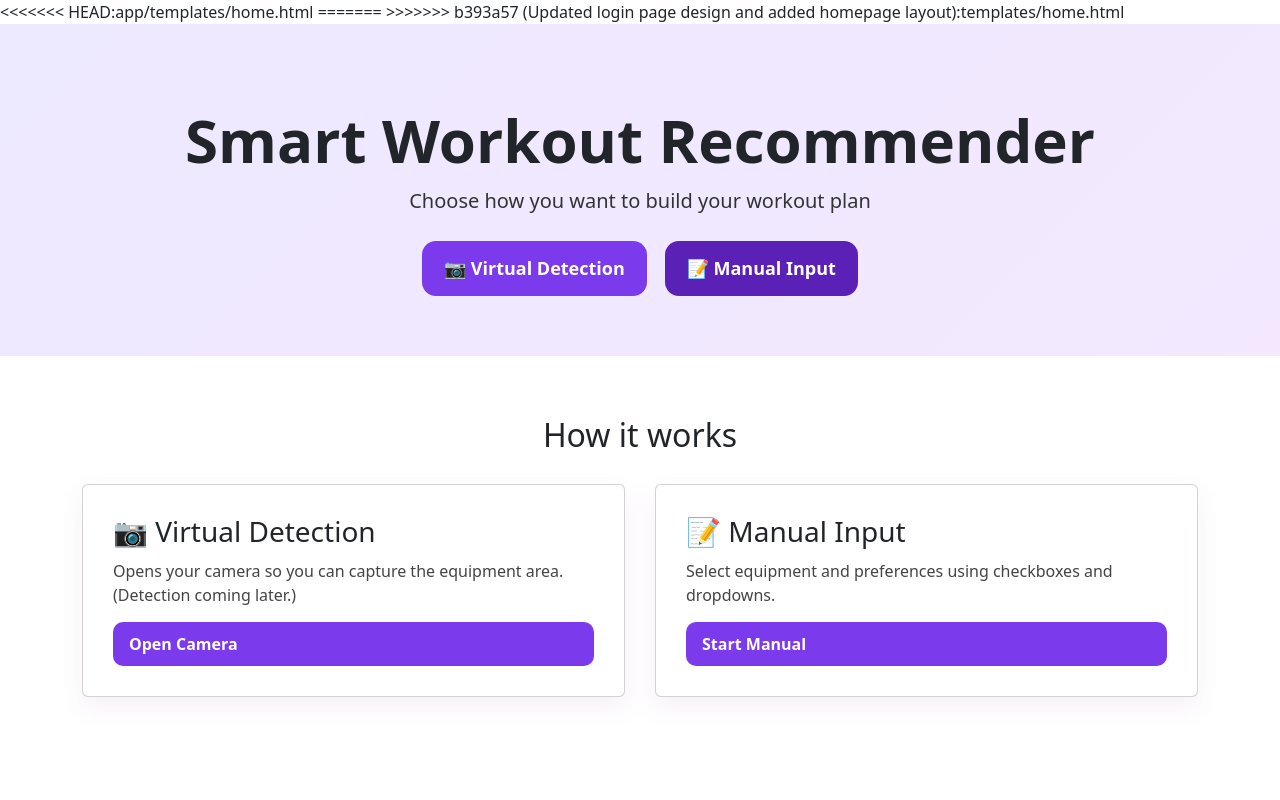
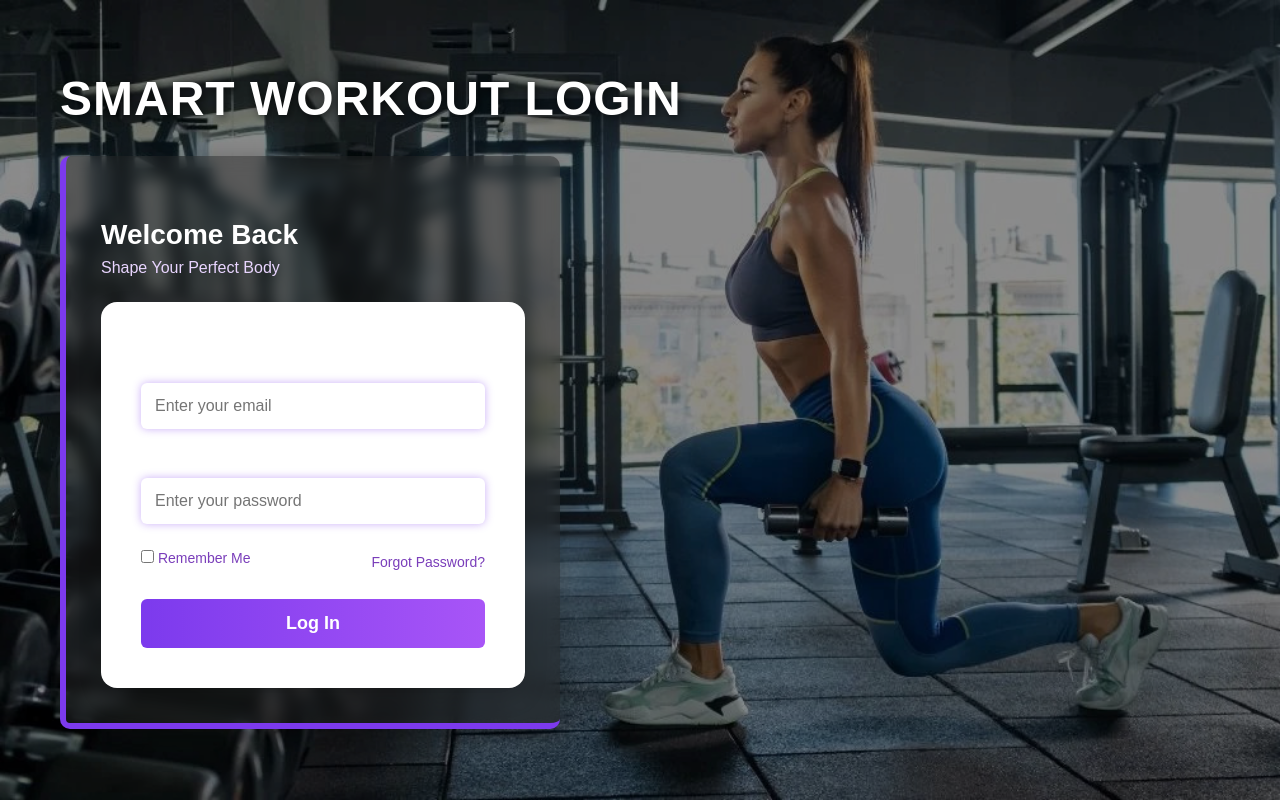
Before and after one commit to Avnijaglan19/HealthTech-website, a Flask app: page / in a window 1280 px wide. Run offline with Flask 3, Linux system fonts and the light colour scheme.

Commit message:
Updated login page and routing

```diff
--- a/app/routes.py
+++ b/app/routes.py
@@ -1,40 +1,32 @@
 """
 Main Backend for HealthTech! This file will initialize Flask
 """
-from flask import Flask, render_template
-from . import app
-from app.forms import LoginForm  # Importing the LoginForm class from forms.py
+from flask import render_template, request, redirect, url_for
+from app import app
 
-# ------------------------------------------
-# Route for home page
-# Will render home.html when user visits "/"
-# ------------------------------------------
-@app.route("/")
+
+# LOGIN PAGE
+@app.route("/", methods=["GET", "POST"])
+@app.route("/login", methods=["GET", "POST"])
+def login():
+    if request.method == "POST":
+        return redirect(url_for("home"))
+    return render_template("login.html")
+
+
+# HOME PAGE
 @app.route("/home")
 def home():
     return render_template("home.html")
 
-# ------------------------------------------
-# Route for login
-# Will render login.html when user visits "/login"
-# ------------------------------------------
-@app.route("/login")
-def login():
-    form = LoginForm()
-    return render_template("login.html", form=form)
 
-# ------------------------------------------
-# Route for manual
-# Will handle the "get" and "post"
-# ------------------------------------------
-@app.route("/manual", methods=["GET", "POST"])
+# MANUAL PAGE
+@app.route("/manual")
 def manual():
     return render_template("manual.html")
 
-# ------------------------------------------
-# Route for virtual
-# Will render virtual.html
-# ------------------------------------------
+
+# VIRTUAL PAGE
 @app.route("/virtual")
 def virtual():
     return render_template("virtual.html")
--- a/app/static/style.css
+++ b/app/static/style.css
@@ -306,9 +306,12 @@ body.login-page {
 }
 
 .overlay {
-    position: absolute;
-    inset: 0;
-    background: rgba(0, 0, 0, 0.35);
+    position: fixed;
+    top: 0;
+    left: 0;
+    width: 100%;
+    height: 100%;
+    background: rgba(0, 0, 0, 0.45);
 }
 
 .page-wrapper {
@@ -342,6 +345,7 @@ body.login-page {
     border-radius: 10px;
     backdrop-filter: blur(6px);
     box-shadow: 0 8px 30px rgba(0, 0, 0, 0.35);
+    backdrop-filter: blur(8px);
 }
 
 .login-box h2 {
@@ -364,7 +368,17 @@ body.login-page {
 
 }
 
-.login-box input[type="email"],
+.login-box input[type="email"]{
+   width: 100%;
+    padding: 14px;
+    border: none;
+    border-color: black;
+    box-shadow: 0 0 8px rgba(124, 58, 237, 0.4);
+    outline: none;
+    border-radius: 6px;
+    font-size: 16px;
+    margin-bottom: 8px;
+}
 .login-box input[type="password"] {
     width: 100%;
     padding: 14px;
@@ -439,7 +453,7 @@ body.login-page {
     }
 
     .main-title {
-        font-size: 32px;
+        font-size: 36px;
         text-align: center;
     }
 
--- a/app/templates/home.html
+++ b/app/templates/home.html
@@ -5,14 +5,14 @@
   <meta name="viewport" content="width=device-width, initial-scale=1" />
   <title>Smart Workout Recommender</title>
 
-<<<<<<< HEAD:app/templates/home.html
+
   <!-- Live Server preview -->
   <link rel="stylesheet" href="{{url_for('static', filename= 'style.css')}}">
-=======
+
   <link rel="stylesheet" href="../static/style.css">
 
 <link href="https://cdn.jsdelivr.net/npm/bootstrap@5.3.2/dist/css/bootstrap.min.css" rel="stylesheet">
->>>>>>> b393a57 (Updated login page design and added homepage layout):templates/home.html
+
 </head>
 
 <body>
--- a/app/templates/login.html
+++ b/app/templates/login.html
@@ -1,33 +1,42 @@
 <!DOCTYPE html>
 <html lang="en">
 <head>
-  <meta charset="utf-8" />
-  <meta name="viewport" content="width=device-width, initial-scale=1" />
-  <title>Smart Workout Recommender</title>
+    <meta charset="UTF-8">
+    <meta name="viewport" content="width=device-width, initial-scale=1.0">
+    <title>Smart Workout Recommender Login</title>
+    <link rel="stylesheet" href="{{ url_for('static', filename='style.css') }}">
+</head>
+<body class="login-page">
 
-  <!-- Live Server preview -->
-  <link rel="stylesheet" href="{{url_for('static', filename= 'style.css')}}">
-</head>
+    <div class="overlay"></div>
 
-<body>
-  <div class="hero-banner">
-    <div class="hero-overlay">
-      <h1>Sign In</h1>
-      <form action="" method="post" novalidate>
-        {{ form.hidden_tag() }}
-        <p>
-            {{ form.username.label }}<br>
-            {{ form.username(size=32) }}
-        </p>
-        <p>
-            {{ form.password.label }}<br>
-            {{ form.password(size=32) }}
-        </p>
-        <p>{{ form.submit() }}</p>
-      </form>
+    <div class="page-wrapper">
+        <h1 class="main-title">SMART WORKOUT LOGIN</h1>
 
-      </div>
+        <div class="login-box">
+            <h2>Welcome Back</h2>
+            <p class="subtitle">Shape Your Perfect Body</p>
+
+            <form action="{{ url_for('login') }}" method="post">
+                <label for="email">Email</label>
+                <input type="email" id="email" placeholder="Enter your email" required>
+
+                <label for="password">Password</label>
+                <input type="password" id="password" placeholder="Enter your password" required>
+
+                <div class="options-row">
+                    <label class="remember-me">
+                        <input type="checkbox">
+                        <span>Remember Me</span>
+                    </label>
+
+                    <a href="#" class="forgot-link">Forgot Password?</a>
+                </div>
+
+                <button type="submit">Log In</button>
+            </form>
+        </div>
     </div>
-  </div>
+
 </body>
 </html>
--- a/app/templates/manual.html
+++ b/app/templates/manual.html
@@ -5,13 +5,13 @@
   <meta name="viewport" content="width=device-width, initial-scale=1" />
   <title>Manual Input | Smart Workout Recommender</title>
 
-<<<<<<< HEAD:app/templates/manual.html
+
   <!-- Live Server preview -->
   <link rel="stylesheet" href="{{ url_for('static' , filename= 'style.css')}}">
-=======
+
 
   <link rel="stylesheet" href="../static/style.css">
->>>>>>> b393a57 (Updated login page design and added homepage layout):templates/manual.html
+
 </head>
 
 <body>
--- a/app/templates/virtual.html
+++ b/app/templates/virtual.html
@@ -5,13 +5,13 @@
   <meta name="viewport" content="width=device-width, initial-scale=1" />
   <title>Virtual Detection | Smart Workout Recommender</title>
 
-<<<<<<< HEAD:app/templates/virtual.html
+
   <!-- Live Server preview -->
   <link rel="stylesheet" href= "{{ url_for('static', filename= 'style.css')}}">
-=======
+
 
   <link rel="stylesheet" href="../static/style.css">
->>>>>>> b393a57 (Updated login page design and added homepage layout):templates/virtual.html
+
 </head>
 
 <body>
--- a/healthtech.py
+++ b/healthtech.py
@@ -12,4 +12,9 @@
 
 from app import app
 
+
+if __name__ == "__main__":
+    # run on a different port if port 5000 is occupied
+    app.run(port=5008)
+
 # from member of the app package, import the app object and run the Flask application
```
